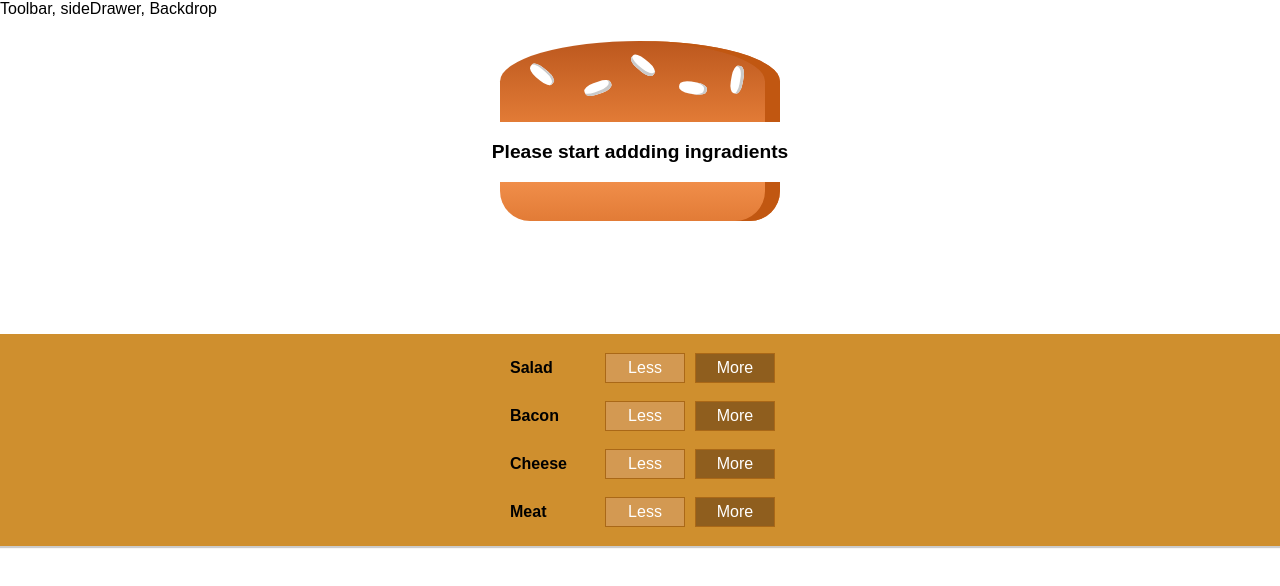
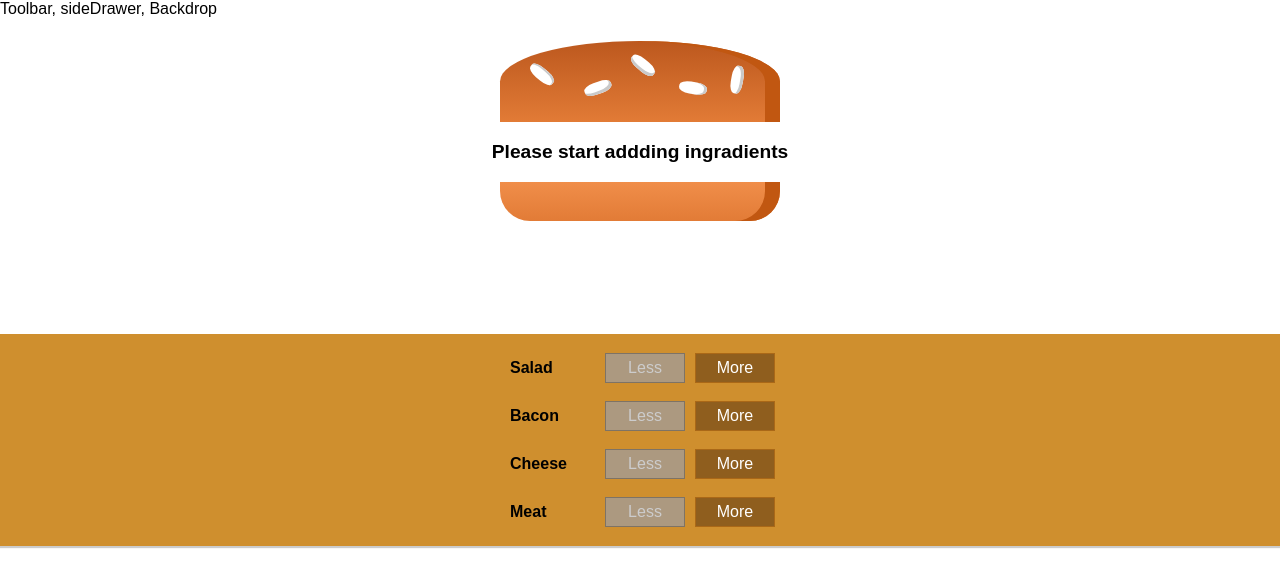
Before and after one commit to YakubuAmidu/SandwitchBuilder, a React (Create React App) app: page / in a window 1280 px wide. Shown: the top 586 px of the page. Built offline with nearby package versions, Linux system fonts and the light colour scheme.

Commit message:
Initial commit

```diff
--- a/src/components/Burger/BuildControls/BuildControl/BuildControl.js
+++ b/src/components/Burger/BuildControls/BuildControl/BuildControl.js
@@ -6,8 +6,11 @@
   return (
     <div className="BuildControl">
     <div className="Label">{props.label}</div>
-    <button className="Less" onClick={props.removed}>Less</button>
-    <button className="More" onClick={props.added}>More</button>
+    <button className="Less"
+    onClick={props.removed}
+    disabled={props.disabled}>Less</button>
+    <button className="More"
+    onClick={props.added}>More</button>
     </div>
   )
 }
--- a/src/components/Burger/BuildControls/BuildControls.js
+++ b/src/components/Burger/BuildControls/BuildControls.js
@@ -20,6 +20,7 @@
         label={ctrl.label}
          added={() => props.ingredientAdded(ctrl.type)}
          removed={() => props.ingredientRemoved(ctrl.type)}
+         disabled={props.disabled[ctrl.type]}
         />
       )
       })}
--- a/src/containers/BurgerBuilder/BurgerBuilder.js
+++ b/src/containers/BurgerBuilder/BurgerBuilder.js
@@ -38,6 +38,9 @@
 
    removeIngredientHandler = (type) => {
      const oldCount = this.state.ingredients[type];
+     if(oldCount <= 0){
+       return;
+     }
      const updatedCount = oldCount - 1;
      const updateIngredients = {
        ...this.state.ingredients
@@ -50,12 +53,19 @@
    }
 
   render() {
+    const disabledInfo = {
+      ...this.state.ingredients
+    };
+    for(let key in disabledInfo){
+      disabledInfo[key] = disabledInfo[key] <= 0
+    }
     return (
       <Aux>
         <Burger ingredients={this.state.ingredients}/>
         <BuildControls
         ingredientAdded={this.addIngredientHandler}
         ingredientRemoved={this.removeIngredientHandler}
+        disabled={disabledInfo}
         />
       </Aux>
     );
```
Also changed, not shown: 1 other file (tests, documents, lock files or other folders).
